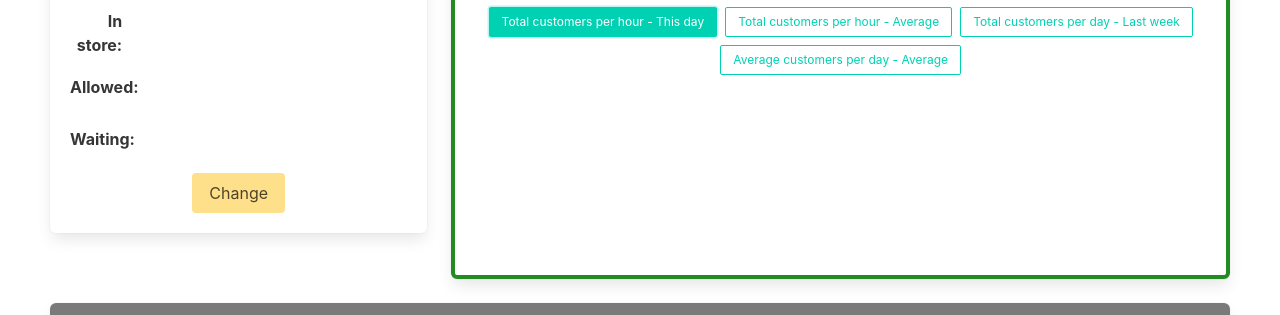
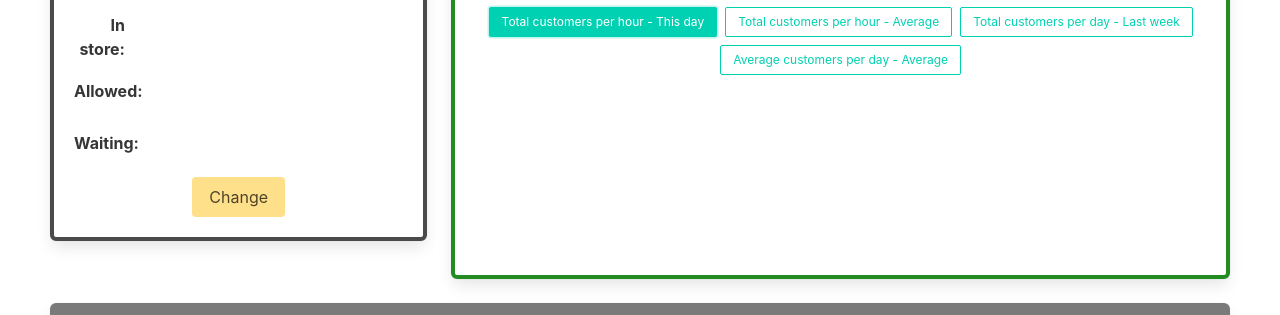
Before and after one commit to dorefaeli/final-project, a website: page public/admin.html in a window 1280 px wide. Shown: the part 127-442 px from the top of the page. Drawn offline with nearby package versions, Linux system fonts and the light colour scheme; no server answers.

Commit message:
Small changes

```diff
--- a/public/admin.html
+++ b/public/admin.html
@@ -18,7 +18,7 @@
 <!--<h1 class="title is-1">Welcome!</h1>-->
 <div class="columns is-multiline">
     <div class="column is-one-third">
-        <div class="box store-status">
+        <div class="box store-status" style="border-style: solid; border-width: 4px">
             <h3 class="title is-3">Store Status</h3>
             <div class="field is-horizontal">
                 <div class="field-label is-normal">
```
